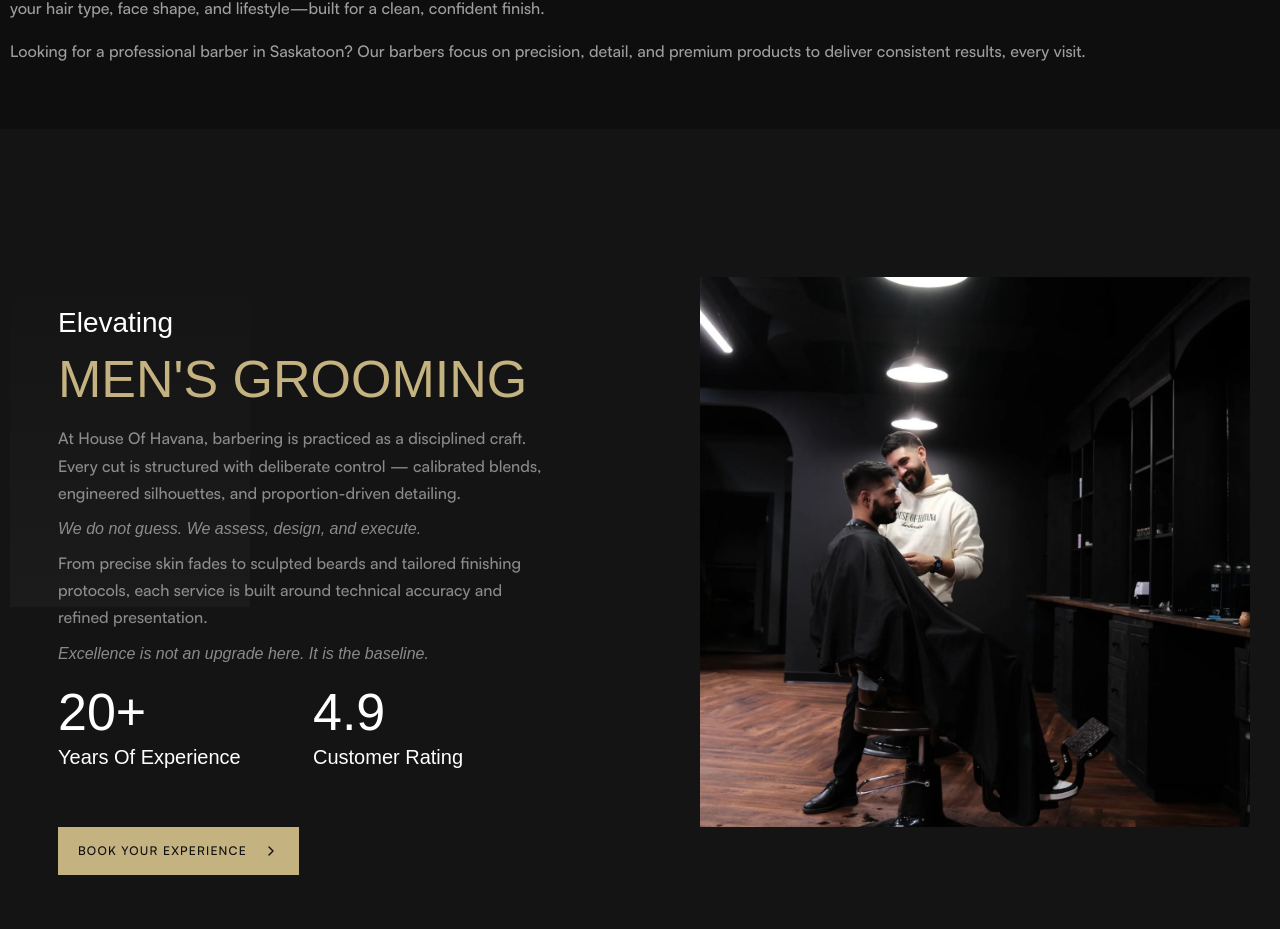
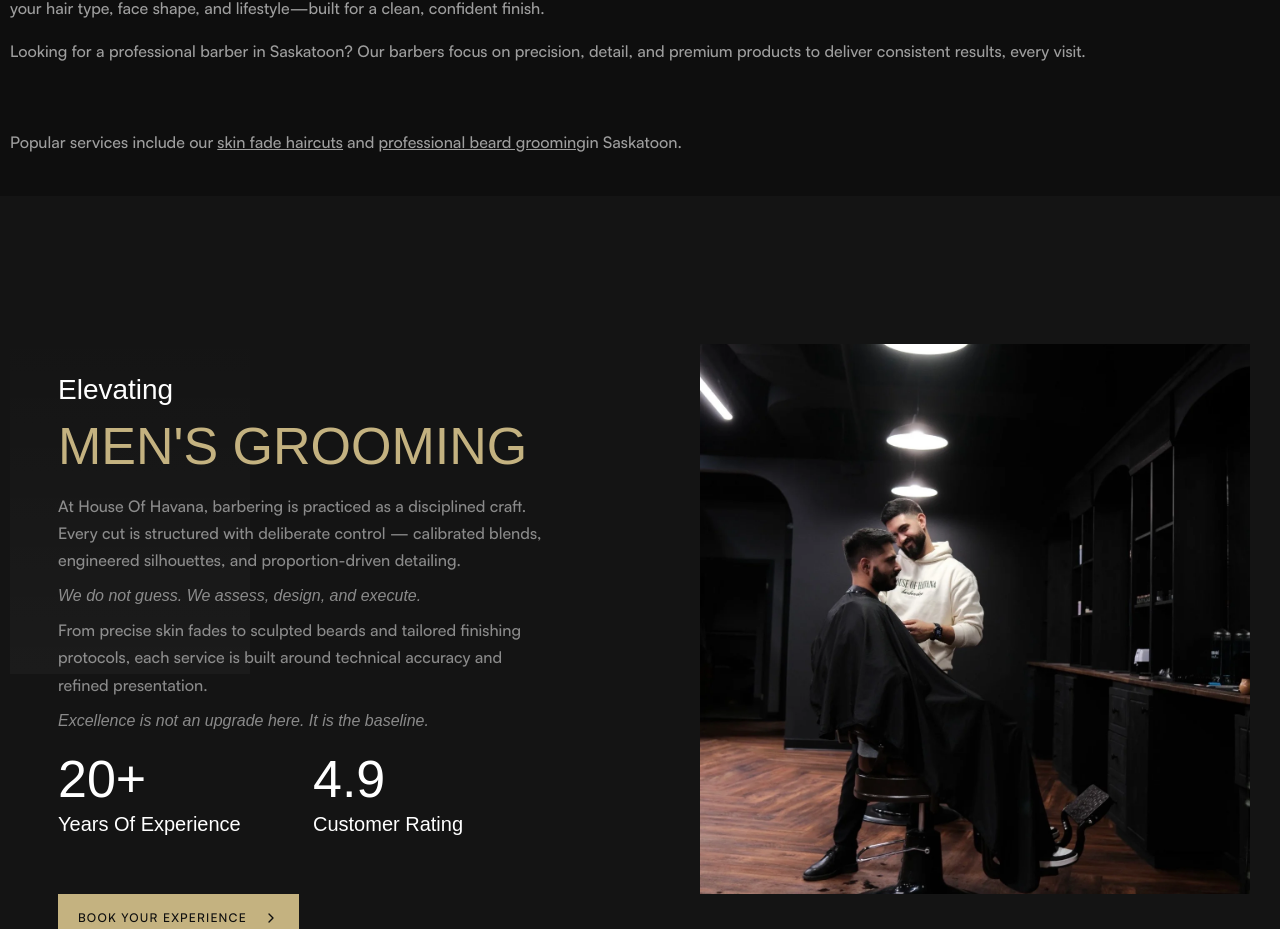
Before and after one commit to houseofhavana/house-of-havana, a Next.js app: page / in a window 1280 px wide. Shown: the part 1000-1929 px from the top of the page. Built offline with nearby package versions, Linux system fonts and the light colour scheme; a web font is replaced by a local one.

Commit message:
Update page.tsx

```diff
--- a/app/page.tsx
+++ b/app/page.tsx
@@ -111,6 +111,23 @@ export default function Home() {
           </p>
         </div>
       </section>
+<section className="pb-10 bg-background">
+  <div className="container max-w-4xl">
+
+    <p className="text-foreground/60">
+      Popular services include our
+      <Link href="/services/fade-haircut-saskatoon" className="underline ml-1 mr-1">
+        skin fade haircuts
+      </Link>
+      and
+      <Link href="/services/beard-trim-saskatoon" className="underline ml-1">
+        professional beard grooming
+      </Link>
+      in Saskatoon.
+    </p>
+
+  </div>
+</section>
 
       <Ritual /> {/* bg-surface */}
 
```
